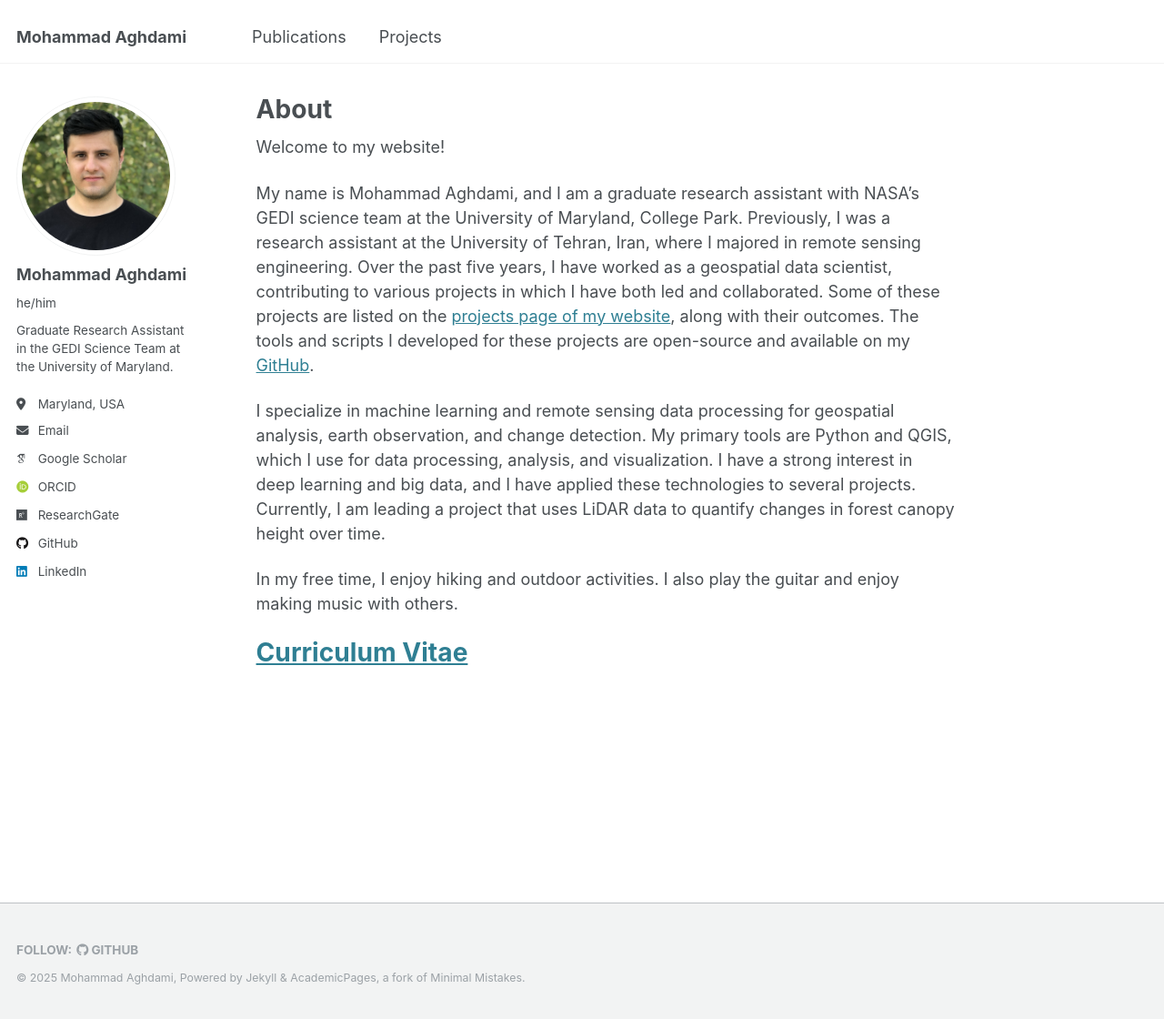
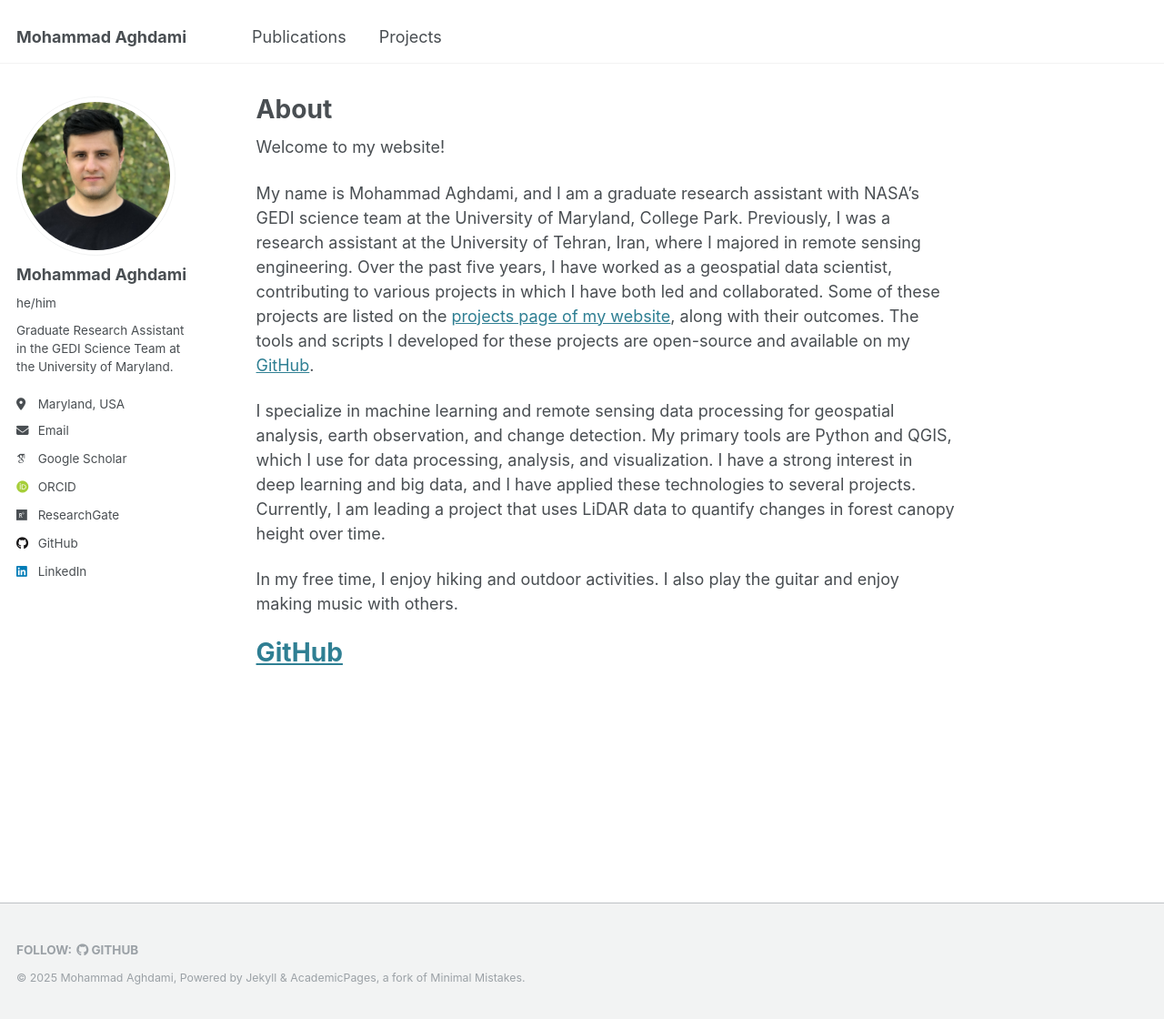
Before and after one commit to mo-agh/mo-agh.github.io, a Jekyll site: the page built from _pages/about.md, in a window 1280 px wide and 1120 px high. Shown: the whole window at 91% size. Built offline with Jekyll 4.4.1, drawn with Linux system fonts in a browser that asks for light colours; some web fonts are replaced.

Commit message:
Update about.md

```diff
--- a/_pages/about.md
+++ b/_pages/about.md
@@ -14,4 +14,4 @@ My name is Mohammad Aghdami, and I am a graduate research assistant with NASA's
 I specialize in machine learning and remote sensing data processing for geospatial analysis, earth observation, and change detection. My primary tools are Python and QGIS, which I use for data processing, analysis, and visualization. I have a strong interest in deep learning and big data, and I have applied these technologies to several projects. Currently, I am leading a project that uses LiDAR data to quantify changes in forest canopy height over time.
 
 In my free time, I enjoy hiking and outdoor activities. I also play the guitar and enjoy making music with others.
-# [Curriculum Vitae](/files/CV_v2.png)
+# [GitHub](https://mo-agh.github.io/files/CV_v2.pdf)
```
